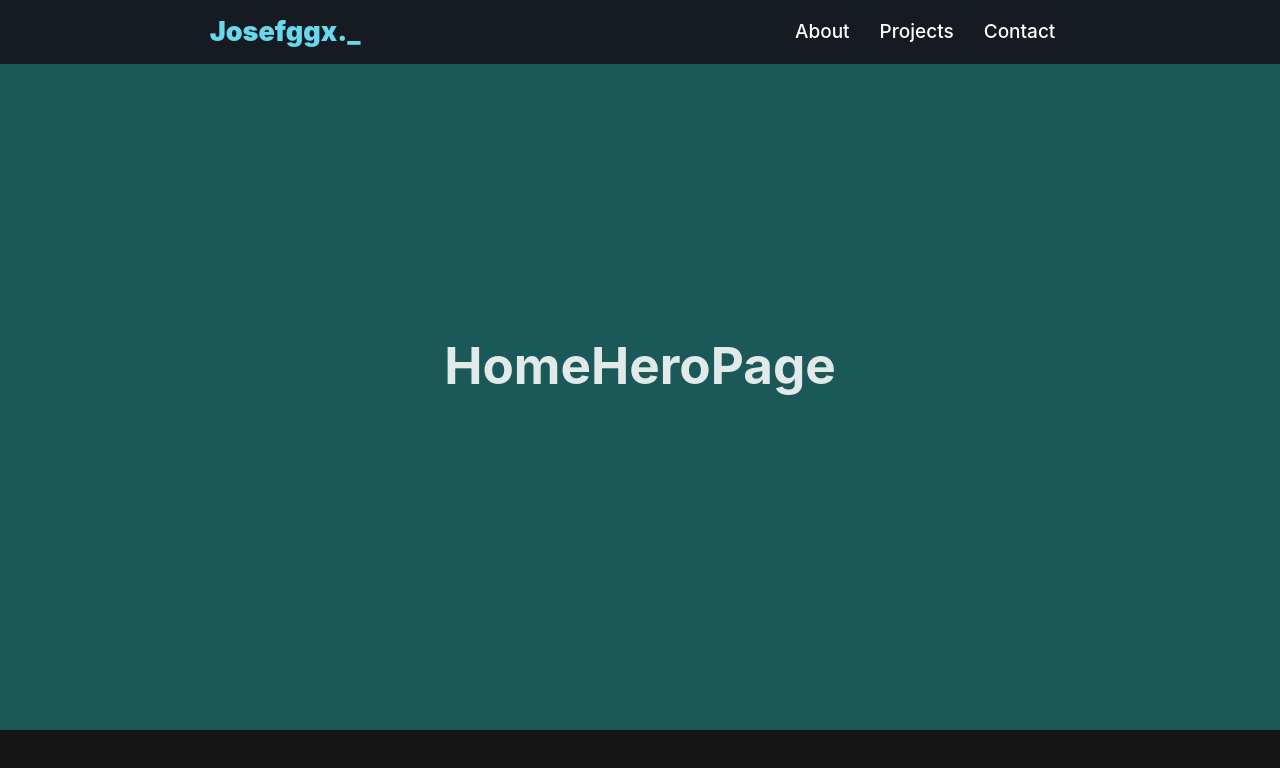
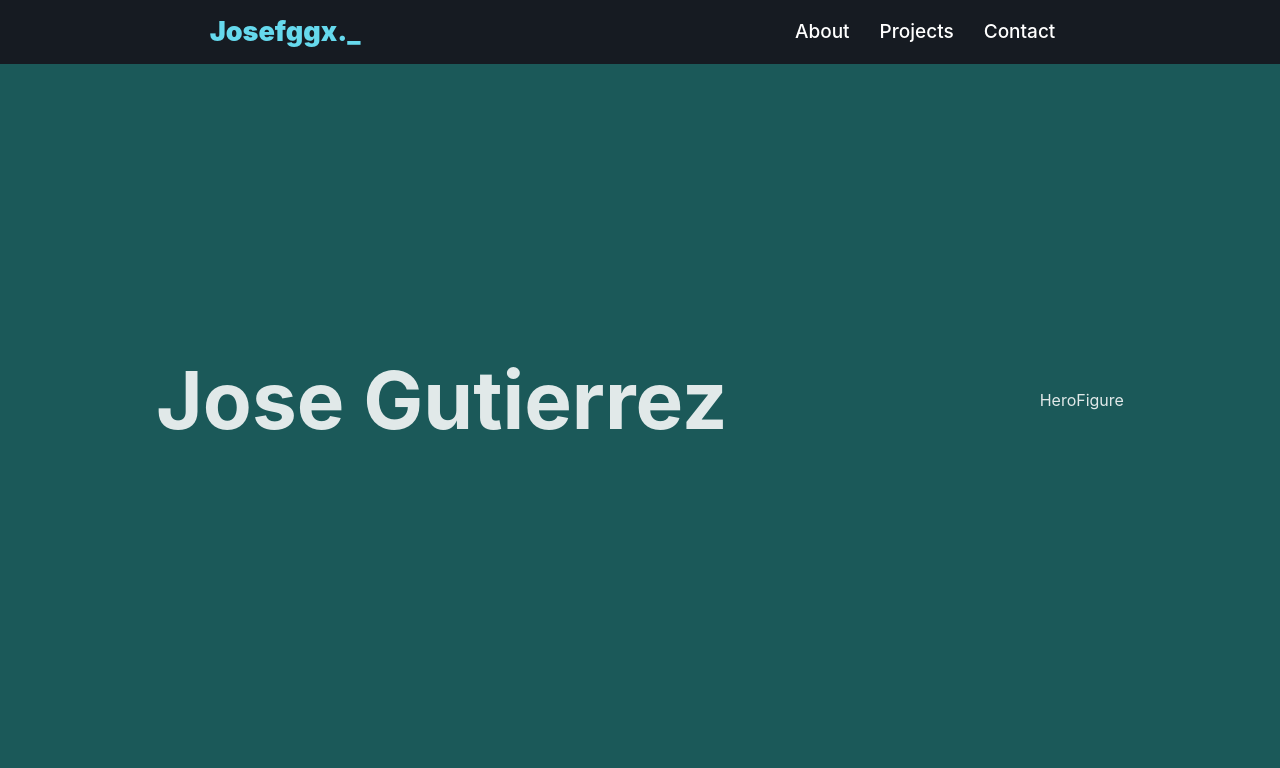
Before and after one commit to josefggx/Portfolio, a React (Vite) app: page / in a window 1280 px wide. Shown: the top 768 px of the page. Built offline with nearby package versions, Linux system fonts and the light colour scheme.

Commit message:
✨ add: Home Hero Page

```diff
--- a/src/pages/HomeHeroPage/HomeHeroPage.scss
+++ b/src/pages/HomeHeroPage/HomeHeroPage.scss
@@ -1,7 +1,11 @@
 .hero {
   display: flex;
   align-items: center;
-  justify-content: center;
+  justify-content: space-around;
   background-color: rgb(27, 89, 89);
-  height: calc(100vh - 70px);
+
+  & h1 {
+    font-size: 80px;
+  }
+
 }
--- a/src/pages/HomeHeroPage/HomeHeroPage.tsx
+++ b/src/pages/HomeHeroPage/HomeHeroPage.tsx
@@ -1,11 +1,13 @@
+import { HeroFigure } from '../../components/HeroFigure/HeroFigure';
 import './HomeHeroPage.scss';
 
 export const HomeHeroPage = () => {
   return (
     <>
-      <div className="hero">
-        <h1>HomeHeroPage</h1>
-      </div>
+      <section id='home' className="section hero">
+        <h1>Jose Gutierrez</h1>
+        <HeroFigure />
+      </section>
     </>
   );
 };
```
